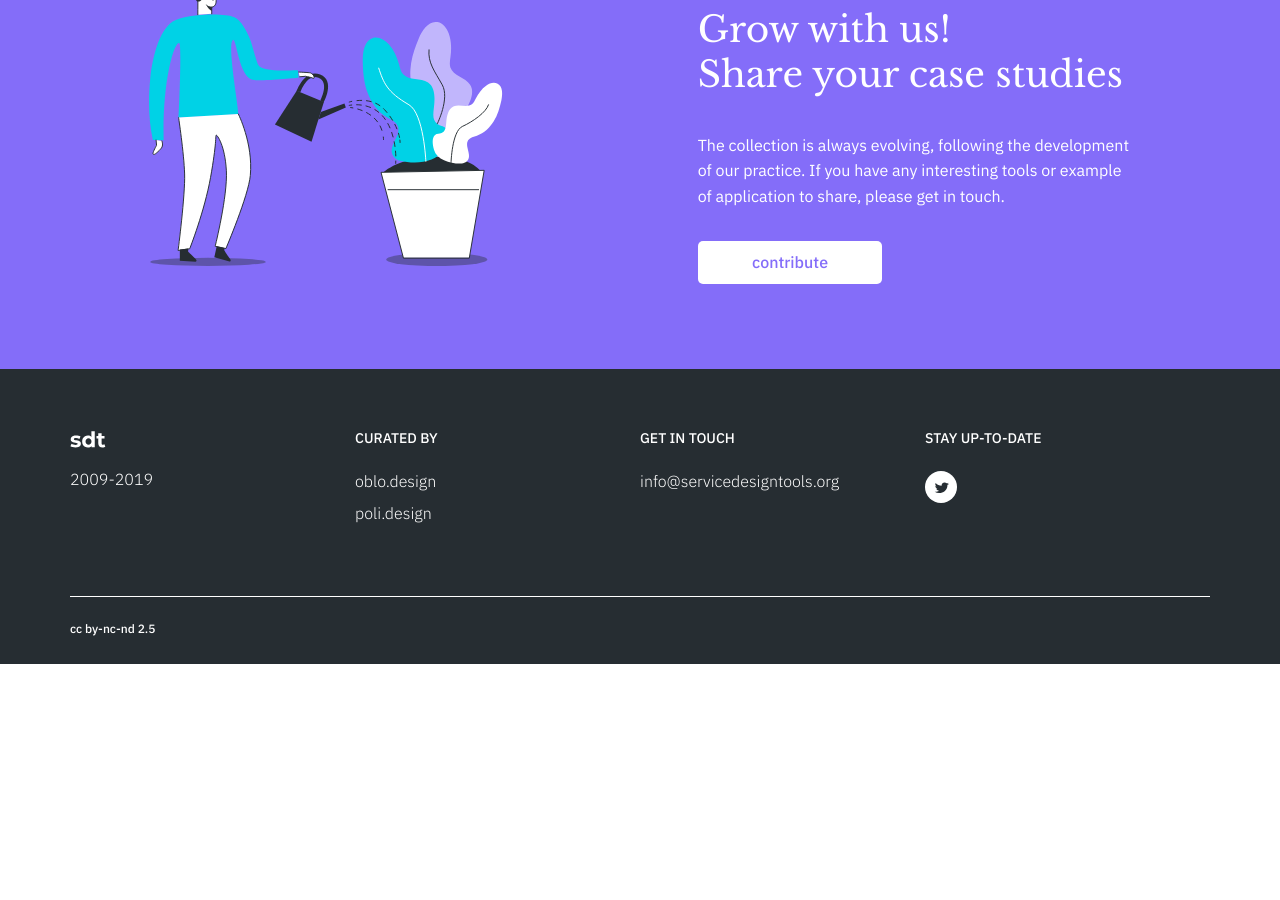
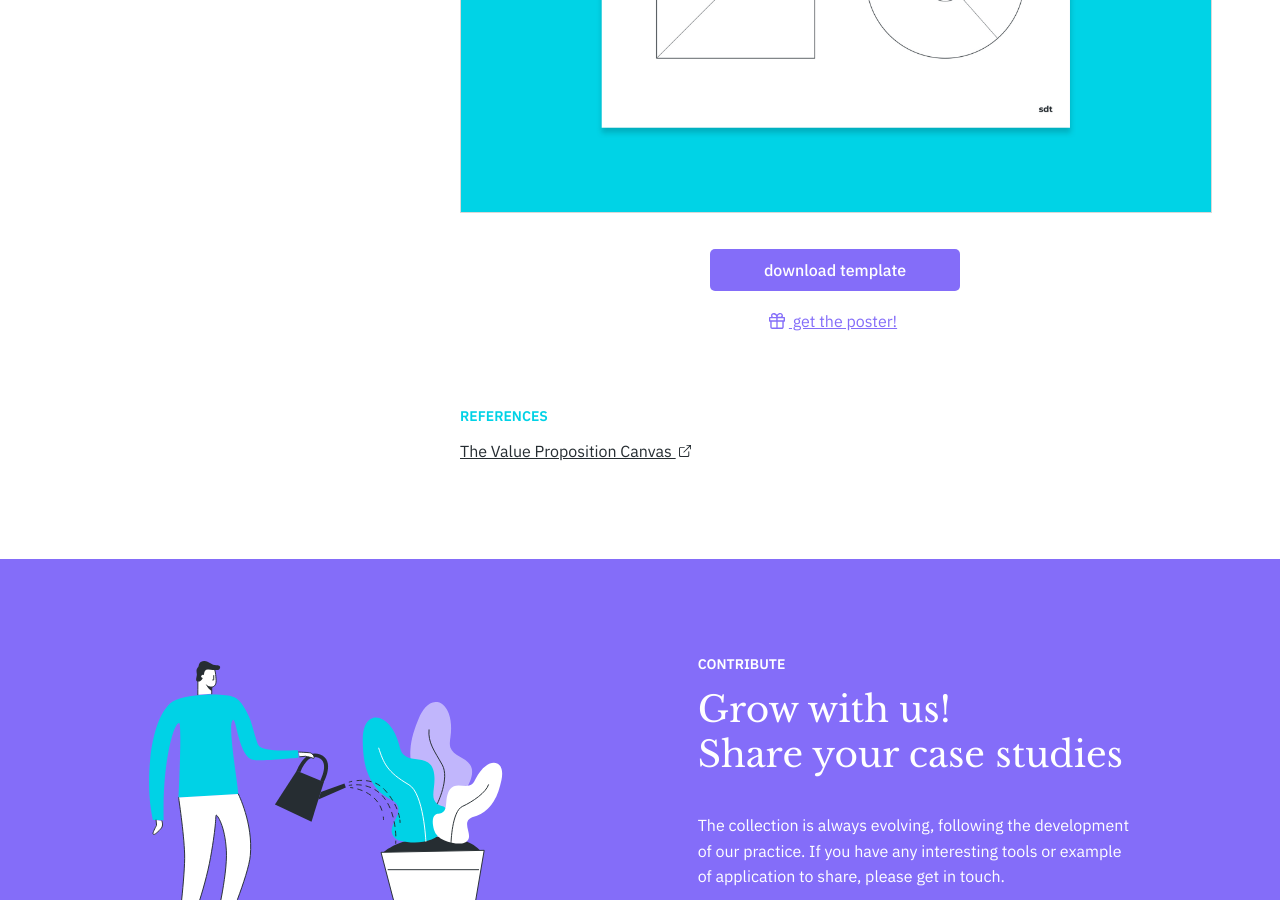
Before and after one commit to service-design-tools/sdt-website, a Jekyll site: the page built from _tools/value-proposition-canvas.md, in a window 1280 px wide and 900 px high, scrolled down 1480 px. Built offline with Jekyll 4.4.1, drawn with Linux system fonts in a browser that asks for light colours; before the commit the page ends 2144 px from its top, so only the background shows below that.

Commit message:
Update tool “value-proposition-canvas”

```diff
--- a/_tools/value-proposition-canvas.md
+++ b/_tools/value-proposition-canvas.md
@@ -42,6 +42,9 @@ use: >-
 reminder: >-
   Look at gains as hidden ambitions and goals (not simply the opposite of
   pains).
+template:
+  file: /assets/images/uploads/value-proposition-canvas_template.pdf
+  image: /assets/images/uploads/value-proposition-canvas-preview.jpg
 references:
   - link: 'https://www.strategyzer.com/canvas/value-proposition-canvas'
     name: The Value Proposition Canvas
```
